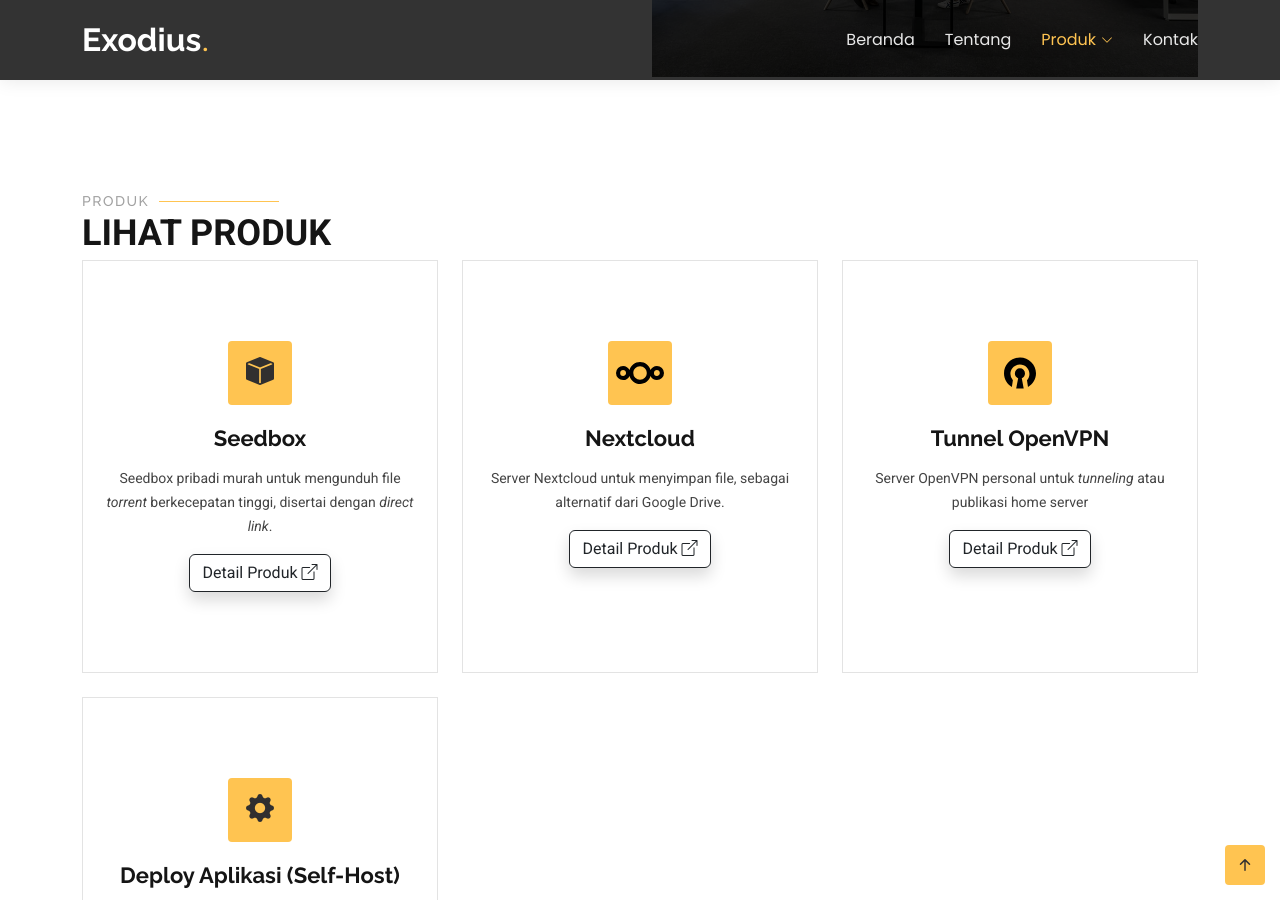
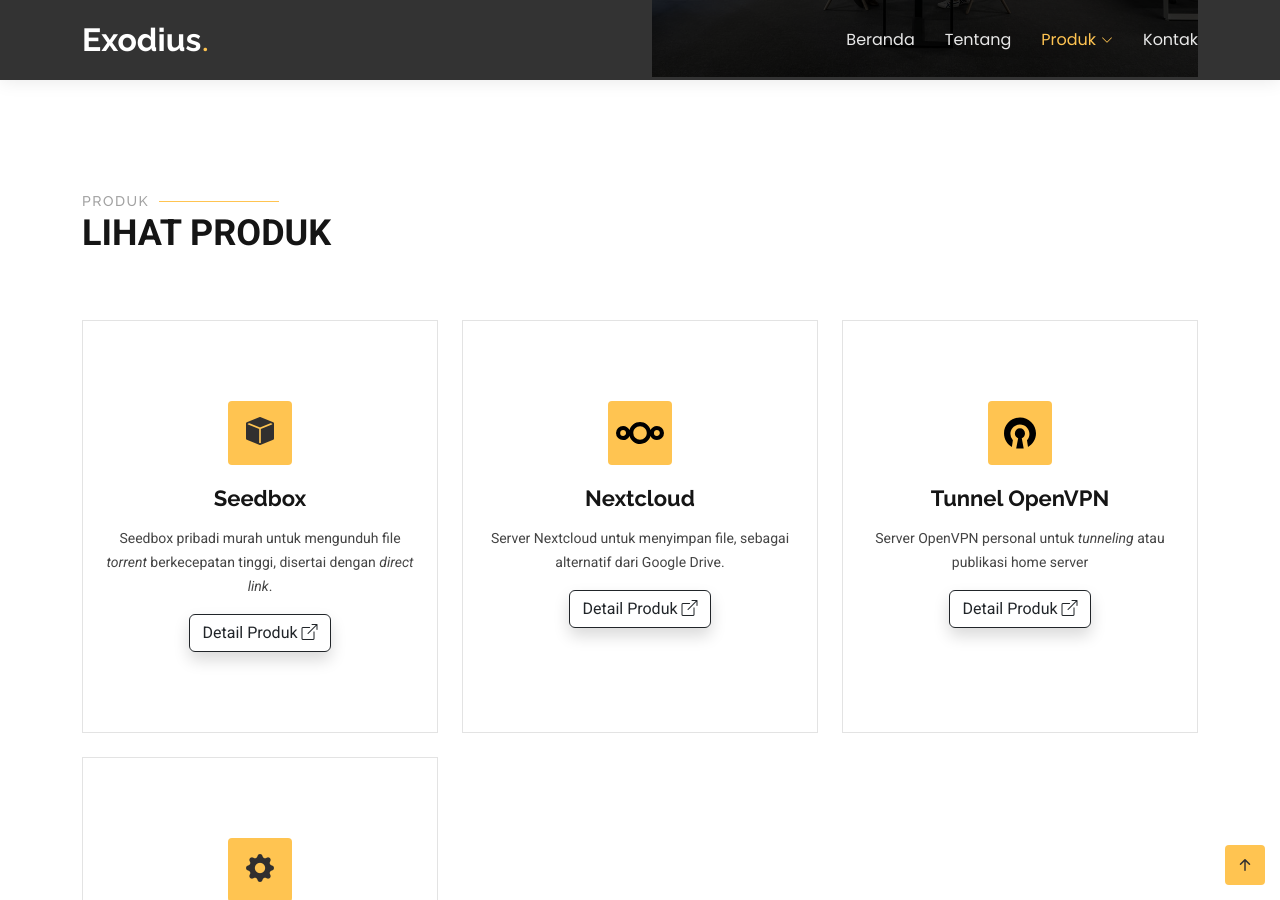
Before and after one commit to exodiusproject/exodiusproject.github.io, a Jekyll site: the page built from index.html, in a window 1280 px wide and 900 px high, scrolled down 1293 px. Built offline with Jekyll 4.4.1, drawn with Linux system fonts in a browser that asks for light colours.

Commit message:
Only apply 0 padding bottom to product page

```diff
--- a/assets/css/exodia.css
+++ b/assets/css/exodia.css
@@ -2,6 +2,6 @@
   vertical-align: -0.125em;
 }
 
-.section-title {
+#starter-section .section-title {
   padding-bottom: 0px;
 }
```
